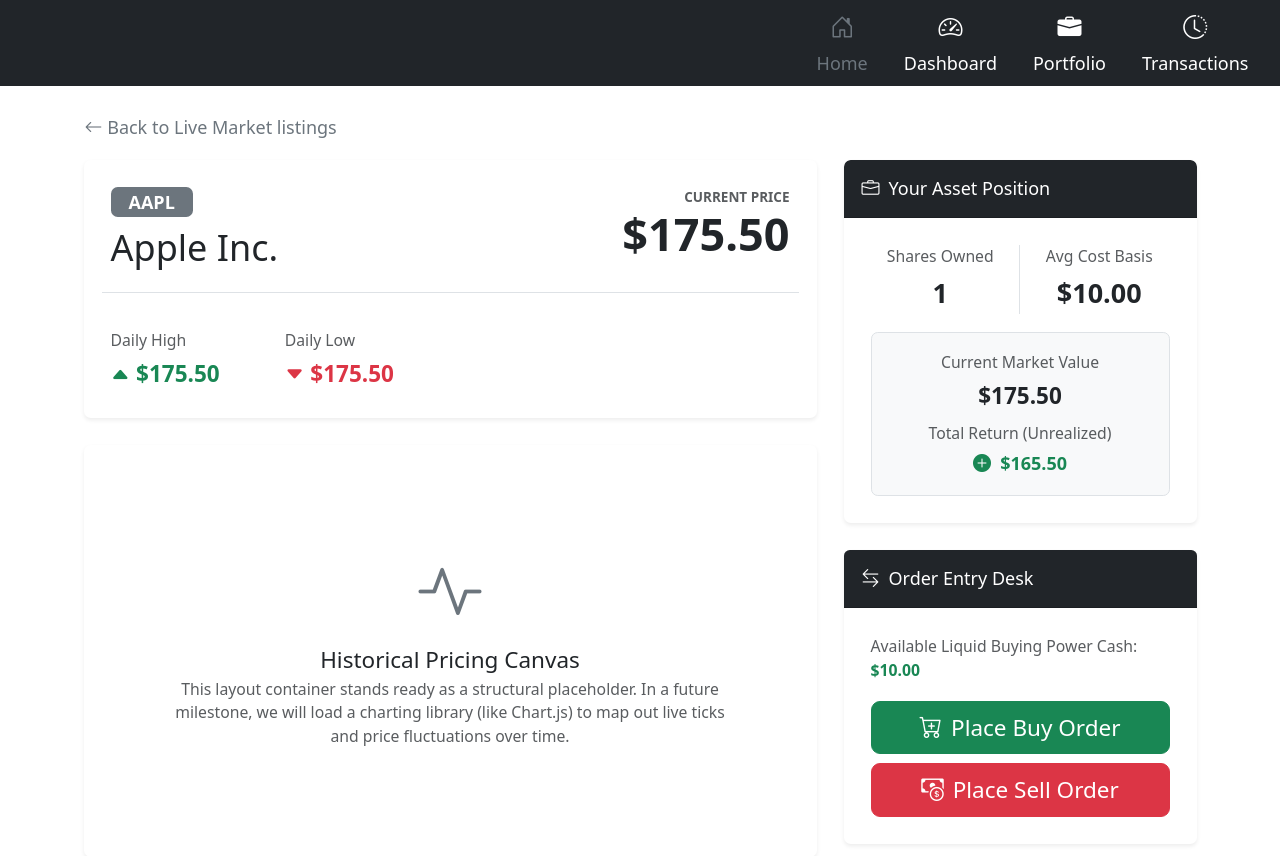
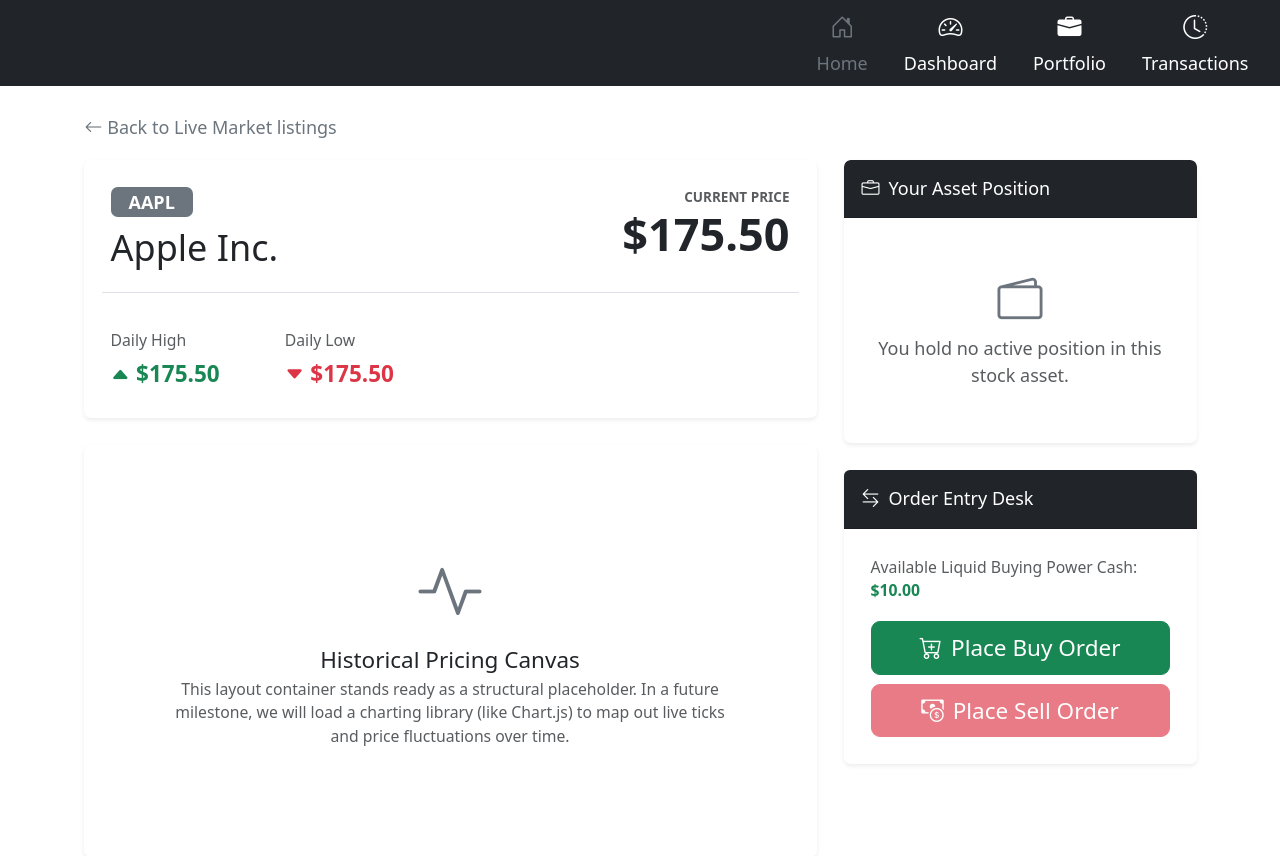
Before and after one commit to rburd84/mock-stock-market, a Django app: page /stock/AAPL/ in a window 1280 px wide. Shown: the top 856 px of the page. Run offline with Django 5.2, Linux system fonts and the light colour scheme; a user stored in the database is signed in; data comes from the database, SQL or seed files in the repository; tables that the repository leaves empty hold one stand-in row (values such as "Sample post").

Commit message:
fixed issue with stock detail showing data it shouldnt

```diff
--- a/stock_market/templates/stock_detail.html
+++ b/stock_market/templates/stock_detail.html
@@ -71,7 +71,7 @@
                         <h5 class="card-title h6 mb-0"><i class="bi bi-briefcase me-2"></i>Your Asset Position</h5>
                     </div>
                     <div class="card-body p-4">
-                        {% if shares_owned > 0 %}
+                        {% if shares_owned and shares_owned > 0 %}
                             <!-- Display if the logged-in trader holds inventory inventory shares -->
                             <div class="row g-3 mb-3 text-center">
                                 <div class="col-6 border-end">
@@ -80,7 +80,7 @@
                                 </div>
                                 <div class="col-6">
                                     <small class="text-muted d-block mb-1">Avg Cost Basis</small>
-                                    <strong class="fs-4 text-dark">${{ avg_buy_price }}</strong>
+                                    <strong class="fs-4 text-dark">${{ avg_buy_price|floatformat:2 }}</strong>
                                 </div>
                             </div>
                             <div class="p-3 bg-light rounded text-center border">
--- a/stock_market/views.py
+++ b/stock_market/views.py
@@ -75,7 +75,7 @@ class ExecuteTradeView(LoginRequiredMixin, View):
             messages.error(request, e.message)
 
 
-        return redirect("market_dashboard")
+        return redirect(request.META.get("HTTP_REFERER", "market_dashboard"))
 
 
 class StockDetailView(LoginRequiredMixin, DetailView):
@@ -92,7 +92,9 @@ class StockDetailView(LoginRequiredMixin, DetailView):
         current_stock = self.object
 
         holding = PortfolioHolding.objects.filter(
-            user_profile=user_profile).first()
+            user_profile=user_profile,
+            stock=current_stock
+        ).first()
 
         if holding:
             context['shares_owned'] = holding.shares_owned
```
